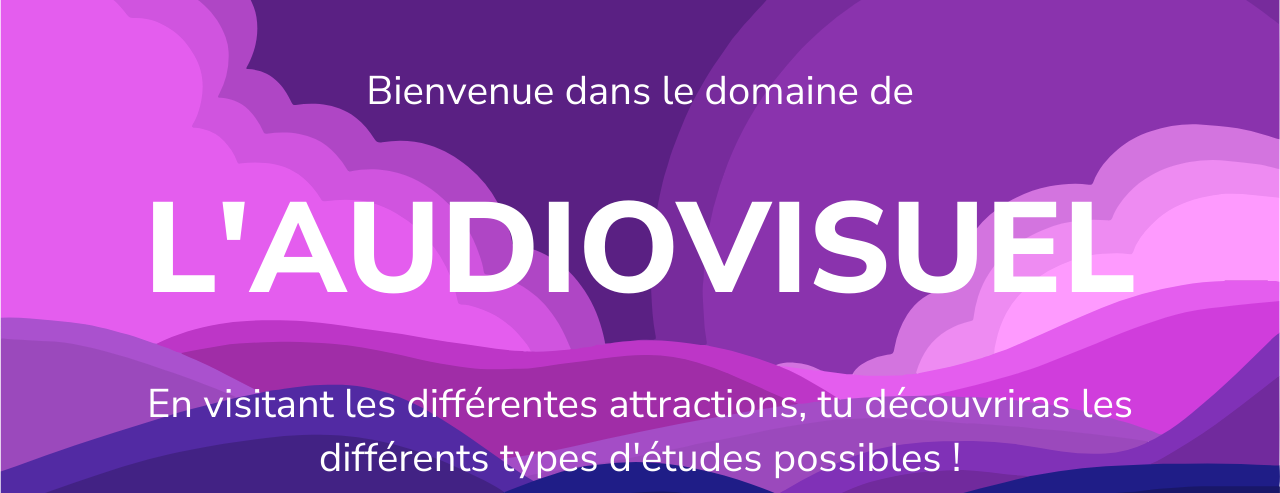
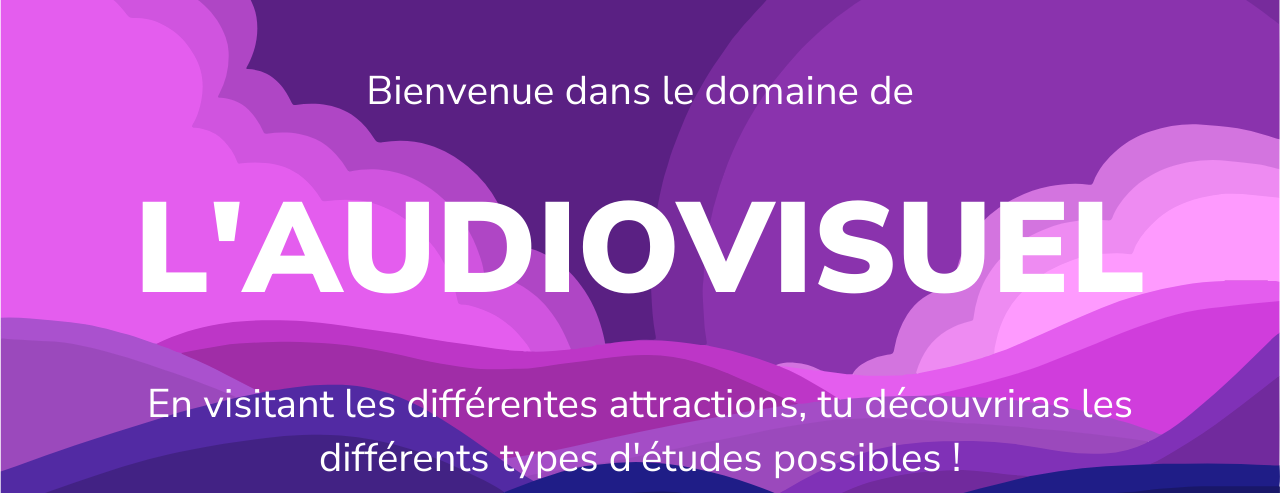
Before and after one commit to gilyann/PT-13, a PHP site: page /domaine.php in a window 1280 px wide. Shown: the part 136-629 px from the top of the page. Run offline with PHP 8.4, Linux system fonts and the light colour scheme; data that the repository does not hold is empty; some libraries are stand-ins or nearby versions.

Commit message:
j'arrive à rien voila

```diff
--- a/domaine_audiovisuel.css
+++ b/domaine_audiovisuel.css
@@ -34,7 +34,7 @@ header :nth-child(3) {
 
 header h1 {
     margin-top: 3.55%;
-    font-weight: 800;
+    font-weight: 900;
     margin-bottom: 0;
 }
 
@@ -49,6 +49,7 @@ h1 {
     text-align: center;
     font-size: 9.375rem;
     color: white;
+    font-weight: 900;
 }
 
 .tdf {
```
